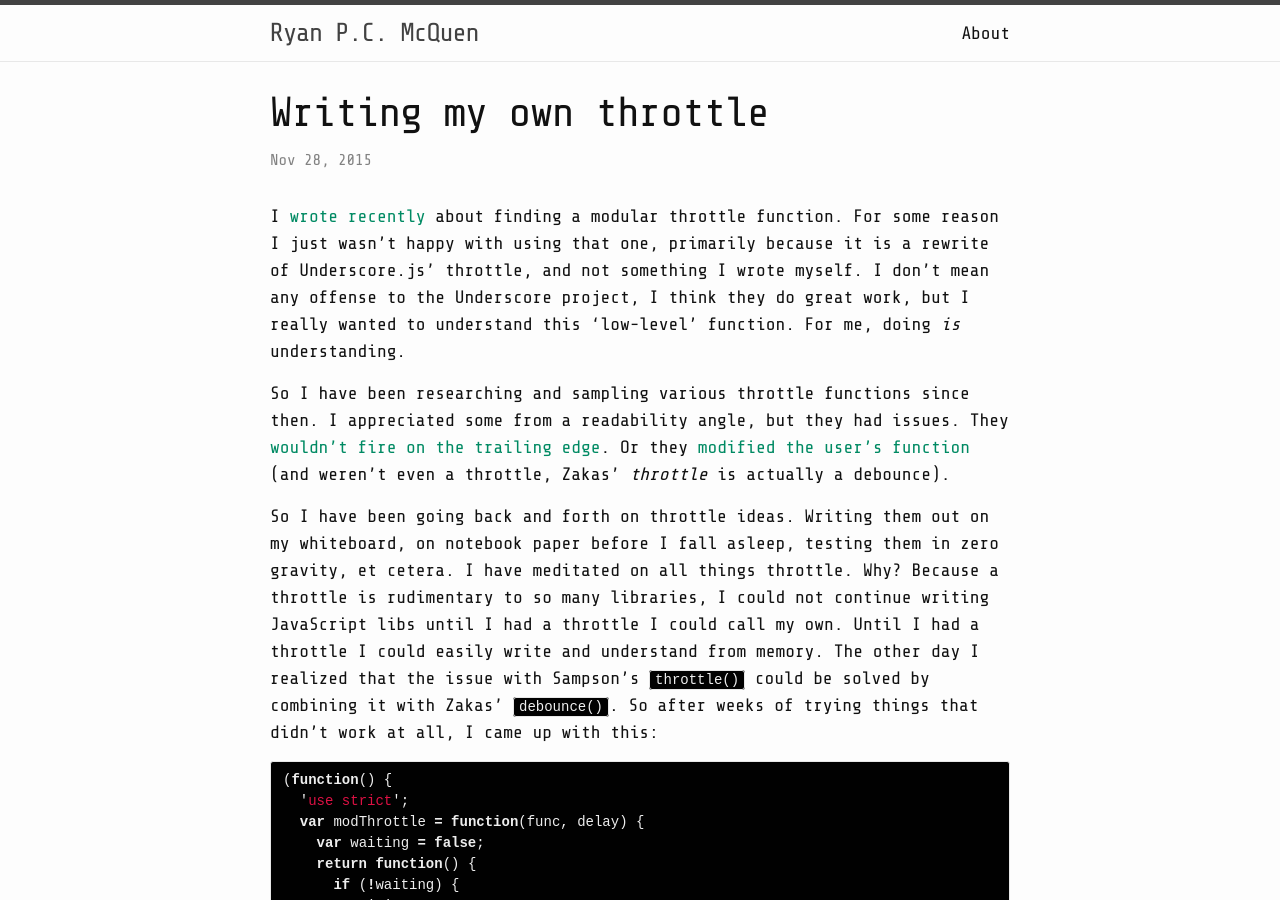
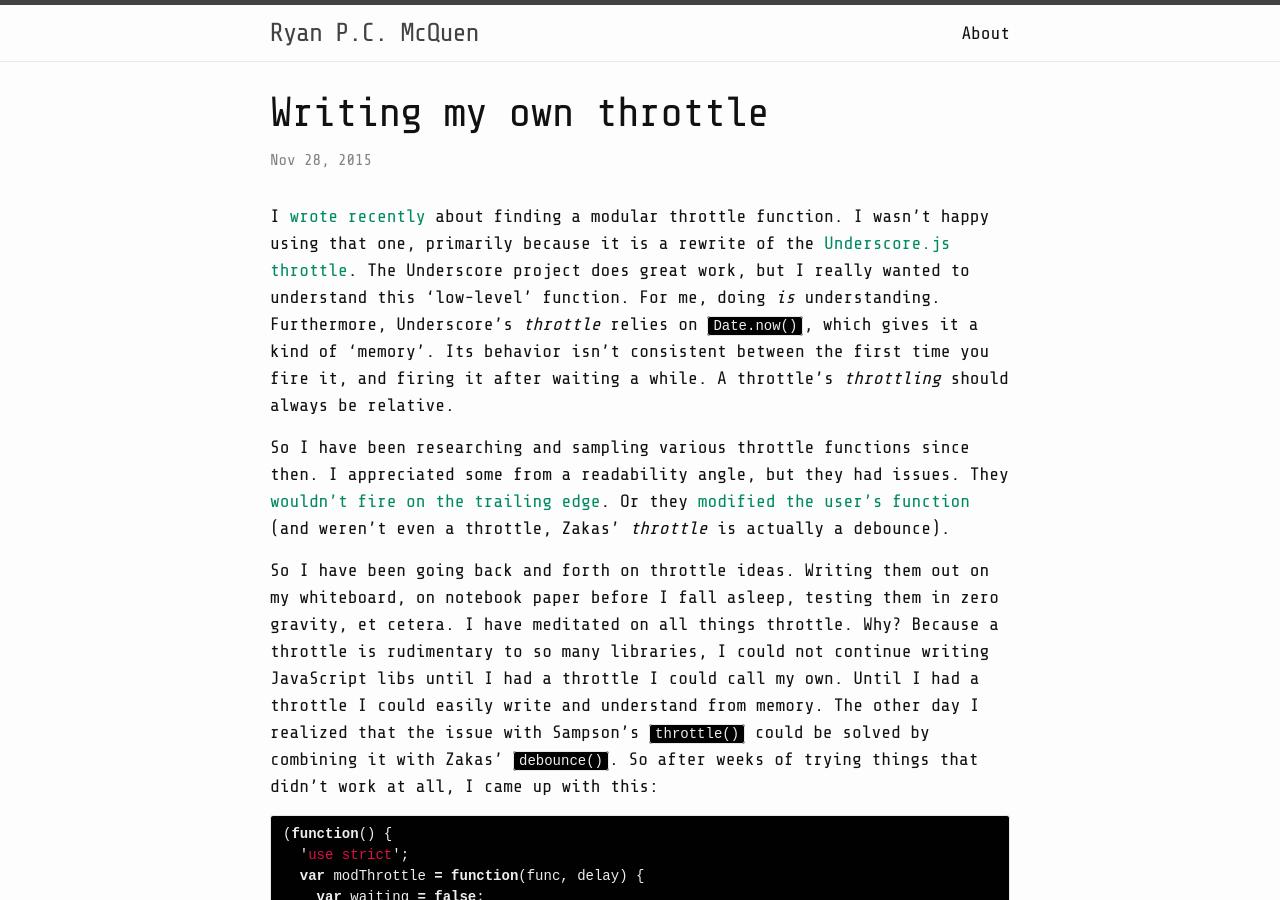
Before and after one commit to ryanpcmcquen/ryanpcmcquen.github.io, a Jekyll site: the page built from _posts/2015-11-28-writing-my-own-throttle.md, in a window 1280 px wide and 900 px high. Built offline with Jekyll 4.4.1, drawn with Linux system fonts in a browser that asks for light colours; comment, search, counter and statistics services are not loaded; some of the changed text lies outside the part shown.

Commit message:
explain advantages of odis more

```diff
--- a/_posts/2015-11-28-writing-my-own-throttle.md
+++ b/_posts/2015-11-28-writing-my-own-throttle.md
@@ -5,7 +5,7 @@
 categories: javascript
 ---
 
-I [wrote recently](https://ryanpcmcquen.org/javascript/2015/10/22/a-modular-throttle.html) about finding a modular throttle function. For some reason I just wasn't happy with using that one, primarily because it is a rewrite of Underscore.js' throttle, and not something I wrote myself. I don't mean any offense to the Underscore project, I think they do great work, but I really wanted to understand this 'low-level' function. For me, doing *is* understanding.
+I [wrote recently](https://ryanpcmcquen.org/javascript/2015/10/22/a-modular-throttle.html) about finding a modular throttle function. I wasn't happy using that one, primarily because it is a rewrite of the [Underscore.js](http://underscorejs.org/) [throttle](http://underscorejs.org/docs/underscore.html#section-82). The Underscore project does great work, but I really wanted to understand this 'low-level' function. For me, doing *is* understanding. Furthermore, Underscore's *throttle* relies on `Date.now()`, which gives it a kind of 'memory'. Its behavior isn't consistent between the first time you fire it, and firing it after waiting a while. A throttle's *throttling* should always be relative.
 
 So I have been researching and sampling various throttle functions since then. I appreciated some from a readability angle, but they had issues. They [wouldn't fire on the trailing edge](http://sampsonblog.com/749/simple-throttle-function). Or they [modified the user's function](https://www.nczonline.net/blog/2007/11/30/the-throttle-function/) (and weren't even a throttle, Zakas' *throttle* is actually a debounce).
 
@@ -112,7 +112,7 @@
 }
 {% endhighlight %}
 
-Now this is pretty much complete, but I think code should have a bit of attitude. So I decided to have my throttle tell a story. Enter [odis](https://github.com/ryanpcmcquen/odis). Odis is the Latin god of modular limitation, let's take a short look at the reusable version of [odis](https://github.com/ryanpcmcquen/odis) you can drop right inside of your library today:
+Now this is pretty much complete, but I think code should have a bit of attitude. So I decided to have my throttle tell a story. Enter [Odis](https://github.com/ryanpcmcquen/odis). Odis is the Latin god of modular limitation, let's take a short look at the reusable version of [Odis](https://github.com/ryanpcmcquen/odis) you can drop right inside of your library today:
 
 {% highlight javascript %}
   var odis = {
@@ -155,4 +155,4 @@
 
 You'll notice that we have defaults for both `delay` arguments now (the last argument for a function *should* be optional), and we are only creating one global object (or none if you use this internally).
 
-Find out more about [odis](https://github.com/ryanpcmcquen/odis) from his [README](https://github.com/ryanpcmcquen/odis/blob/master/README.md).
+Find out more about [Odis](https://github.com/ryanpcmcquen/odis) from his [README](https://github.com/ryanpcmcquen/odis/blob/master/README.md).
```
